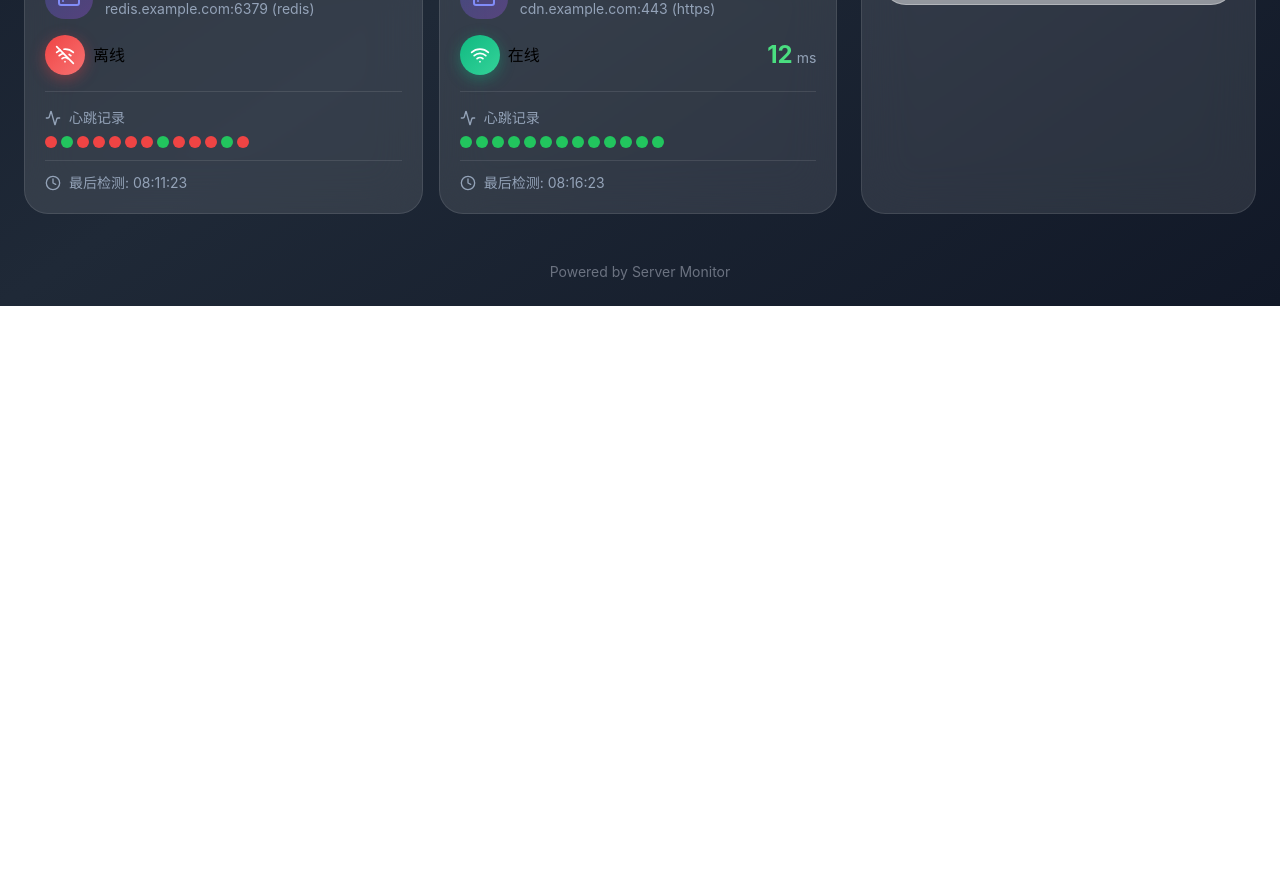
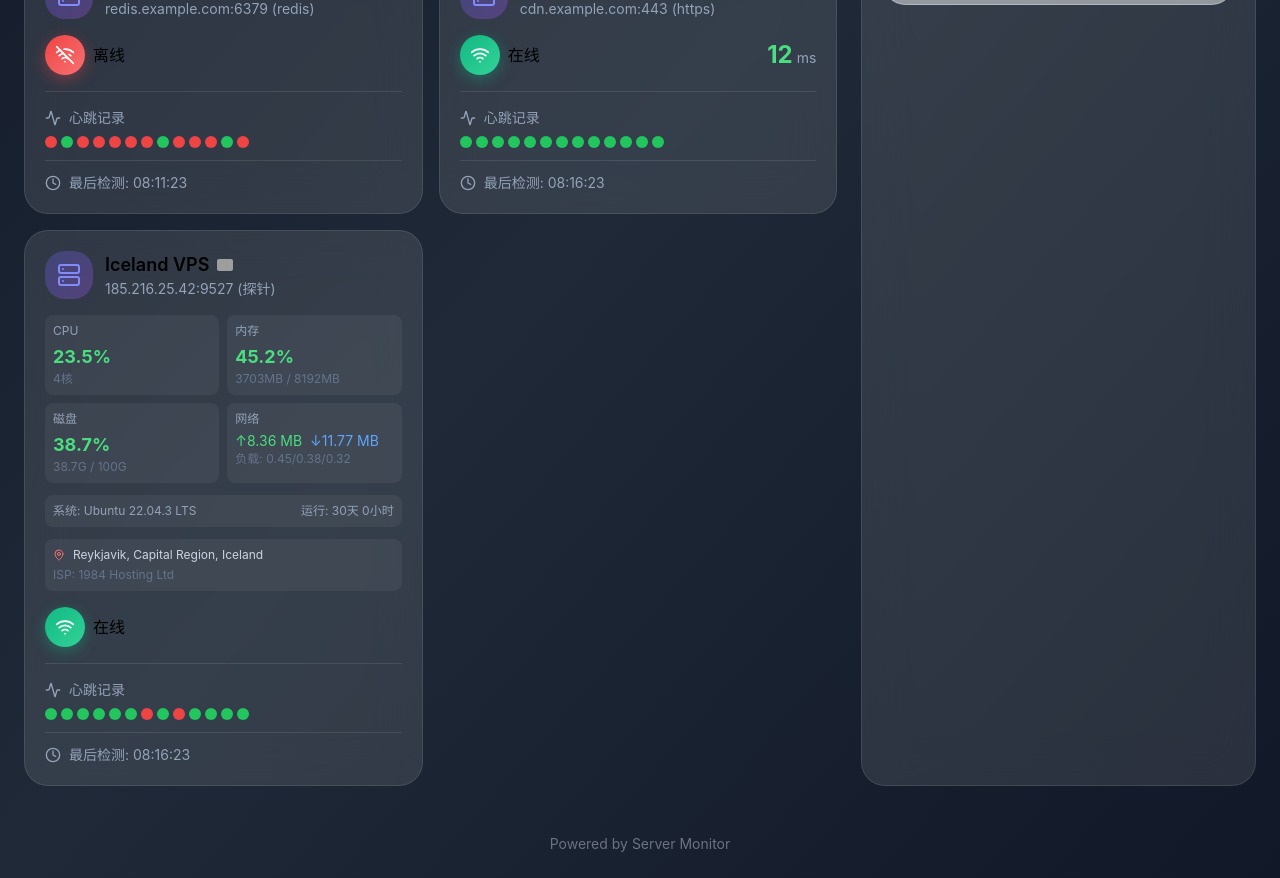
Before and after one commit to XFINL/LunarByte_Heartbeat, a React (Vite) app: page /public in a window 1280 px wide. Shown: the part 580-1458 px from the top of the page. Before the commit the page ends 886 px from the top, so only its background shows below. Built offline with nearby package versions, Linux system fonts and the light colour scheme; grey boxes are pictures that could not be loaded.

Commit message:
feat: 添加冰岛探针服务器预览和国旗图标

```diff
--- /dev/null
+++ b/src/components/CountryFlag.tsx
@@ -0,0 +1,41 @@
+interface CountryFlagProps {
+  countryCode: string;
+  size?: 'sm' | 'md' | 'lg';
+}
+
+const countryCodes: Record<string, string> = {
+  'Iceland': 'IS',
+  'United States': 'US',
+  'China': 'CN',
+  'Japan': 'JP',
+  'Germany': 'DE',
+  'United Kingdom': 'GB',
+  'France': 'FR',
+  'Canada': 'CA',
+  'Australia': 'AU',
+  'Singapore': 'SG',
+  'South Korea': 'KR',
+  'Netherlands': 'NL',
+  'Russia': 'RU',
+  'Brazil': 'BR',
+  'India': 'IN',
+};
+
+export default function CountryFlag({ countryCode, size = 'sm' }: CountryFlagProps) {
+  const code = countryCodes[countryCode] || countryCode.toUpperCase();
+
+  const sizeClasses = {
+    sm: 'w-4 h-3',
+    md: 'w-6 h-4',
+    lg: 'w-8 h-6',
+  };
+
+  return (
+    <img
+      src={`https://flagcdn.com/${size === 'lg' ? '48' : size === 'md' ? '32' : '24'}/${code.toLowerCase()}.png`}
+      alt={countryCode}
+      className={`${sizeClasses[size]} rounded-sm shadow-sm object-cover`}
+      loading="lazy"
+    />
+  );
+}
--- a/src/components/ProbeDataCard.tsx
+++ b/src/components/ProbeDataCard.tsx
@@ -1,5 +1,6 @@
 import { Cpu, HardDrive, Wifi, Globe, Clock, Server, MapPin } from 'lucide-react';
 import type { ProbeData } from '@/types';
+import CountryFlag from './CountryFlag';
 
 interface ProbeDataCardProps {
   data: ProbeData;
@@ -144,10 +145,13 @@ export default function ProbeDataCard({ data }: ProbeDataCardProps) {
             <MapPin className="w-3 h-3 text-red-500" />
             <span className="text-xs text-gray-500">IP位置</span>
           </div>
-          <p className="text-xs text-gray-600">
-            {data.ip_location.country} {data.ip_location.region} {data.ip_location.city}
-          </p>
-          <p className="text-xs text-gray-400">
+          <div className="flex items-center gap-2">
+            <CountryFlag countryCode={data.ip_location.country} />
+            <p className="text-xs text-gray-600">
+              {data.ip_location.country} {data.ip_location.region} {data.ip_location.city}
+            </p>
+          </div>
+          <p className="text-xs text-gray-400 mt-1">
             IP: {data.ip_location.ip} · ISP: {data.ip_location.isp}
           </p>
         </div>
--- a/src/pages/PublicDisplay.tsx
+++ b/src/pages/PublicDisplay.tsx
@@ -1,8 +1,9 @@
-import { Server, Wifi, WifiOff, Loader, Clock, Activity, Globe } from 'lucide-react';
+import { Server, Wifi, WifiOff, Loader, Clock, Activity, Globe, MapPin } from 'lucide-react';
 import { useEffect, useState } from 'react';
 import { useServerStore } from '@/store/serverStore';
 import ResponseChart from '@/components/ResponseChart';
 import HeartbeatDot from '@/components/HeartbeatDot';
+import CountryFlag from '@/components/CountryFlag';
 
 export default function PublicDisplay() {
   const { publicSettings, getPublicServers, getServerLogs, getStats, updateServerStatus } = useServerStore();
@@ -21,8 +22,10 @@ export default function PublicDisplay() {
     const refreshInterval = setInterval(() => {
       const servers = getPublicServers();
       servers.forEach((server) => {
-        const isOnline = Math.random() > 0.1;
-        updateServerStatus(server.id, isOnline ? 'online' : 'offline', Math.floor(Math.random() * 100) + 10);
+        if (server.protocol !== 'probe') {
+          const isOnline = Math.random() > 0.1;
+          updateServerStatus(server.id, isOnline ? 'online' : 'offline', Math.floor(Math.random() * 100) + 10);
+        }
       });
     }, publicSettings.refresh_interval * 1000);
 
@@ -44,6 +47,28 @@ export default function PublicDisplay() {
       default:
         return { label: '未知', class: 'bg-gray-400', icon: Server };
     }
+  };
+
+  const formatBytes = (bytes: number) => {
+    if (bytes === 0) return '0 B';
+    const k = 1024;
+    const sizes = ['B', 'KB', 'MB', 'GB', 'TB'];
+    const i = Math.floor(Math.log(bytes) / Math.log(k));
+    return parseFloat((bytes / Math.pow(k, i)).toFixed(2)) + ' ' + sizes[i];
+  };
+
+  const formatUptime = (seconds: number) => {
+    const days = Math.floor(seconds / 86400);
+    const hours = Math.floor((seconds % 86400) / 3600);
+    if (days > 0) return `${days}天 ${hours}小时`;
+    if (hours > 0) return `${hours}小时`;
+    return `${Math.floor((seconds % 3600) / 60)}分钟`;
+  };
+
+  const getUsageColor = (usage: number) => {
+    if (usage < 50) return 'text-green-400';
+    if (usage < 80) return 'text-yellow-400';
+    return 'text-red-400';
   };
 
   const pageTitle = publicSettings.title || '服务器监控';
@@ -135,11 +160,73 @@ export default function PublicDisplay() {
                           <Server className="w-6 h-6 text-indigo-400" />
                         </div>
                         <div>
-                          <h3 className="font-semibold text-lg">{server.name}</h3>
-                          <p className="text-slate-400 text-sm">{server.hostname}:{server.port} ({server.protocol})</p>
+                          <div className="flex items-center gap-2">
+                            <h3 className="font-semibold text-lg">{server.name}</h3>
+                            {server.protocol === 'probe' && server.probe_data?.ip_location && (
+                              <CountryFlag countryCode={server.probe_data.ip_location.country} />
+                            )}
+                          </div>
+                          <p className="text-slate-400 text-sm">{server.hostname}:{server.port} ({server.protocol === 'probe' ? '探针' : server.protocol})</p>
                         </div>
                       </div>
                     </div>
+
+                    {server.protocol === 'probe' && server.probe_data && (
+                      <div className="mb-4 space-y-3">
+                        <div className="grid grid-cols-2 gap-2">
+                          <div className="bg-white/5 rounded-lg p-2">
+                            <div className="text-xs text-slate-400 mb-1">CPU</div>
+                            <div className={`text-lg font-bold ${getUsageColor(server.probe_data.cpu_usage)}`}>
+                              {server.probe_data.cpu_usage.toFixed(1)}%
+                            </div>
+                            <div className="text-xs text-slate-500">{server.probe_data.cpu_cores}核</div>
+                          </div>
+                          <div className="bg-white/5 rounded-lg p-2">
+                            <div className="text-xs text-slate-400 mb-1">内存</div>
+                            <div className={`text-lg font-bold ${getUsageColor(server.probe_data.memory_usage)}`}>
+                              {server.probe_data.memory_usage.toFixed(1)}%
+                            </div>
+                            <div className="text-xs text-slate-500">{server.probe_data.memory_used}MB / {server.probe_data.memory_total}MB</div>
+                          </div>
+                          <div className="bg-white/5 rounded-lg p-2">
+                            <div className="text-xs text-slate-400 mb-1">磁盘</div>
+                            <div className={`text-lg font-bold ${getUsageColor(server.probe_data.disk_usage)}`}>
+                              {server.probe_data.disk_usage.toFixed(1)}%
+                            </div>
+                            <div className="text-xs text-slate-500">{server.probe_data.disk_used} / {server.probe_data.disk_total}</div>
+                          </div>
+                          <div className="bg-white/5 rounded-lg p-2">
+                            <div className="text-xs text-slate-400 mb-1">网络</div>
+                            <div className="text-sm">
+                              <span className="text-green-400">↑{formatBytes(server.probe_data.network_tx)}</span>
+                              <span className="text-blue-400 ml-2">↓{formatBytes(server.probe_data.network_rx)}</span>
+                            </div>
+                            <div className="text-xs text-slate-500">负载: {server.probe_data.load_avg.join('/')}</div>
+                          </div>
+                        </div>
+
+                        <div className="bg-white/5 rounded-lg p-2">
+                          <div className="flex items-center justify-between text-xs">
+                            <span className="text-slate-400">系统: {server.probe_data.os_name}</span>
+                            <span className="text-slate-400">运行: {formatUptime(server.probe_data.uptime)}</span>
+                          </div>
+                        </div>
+
+                        {server.probe_data.ip_location && (
+                          <div className="bg-white/5 rounded-lg p-2">
+                            <div className="flex items-center gap-2">
+                              <MapPin className="w-3 h-3 text-red-400" />
+                              <span className="text-xs text-slate-300">
+                                {server.probe_data.ip_location.city}, {server.probe_data.ip_location.region}, {server.probe_data.ip_location.country}
+                              </span>
+                            </div>
+                            <div className="text-xs text-slate-500 mt-1">
+                              ISP: {server.probe_data.ip_location.isp}
+                            </div>
+                          </div>
+                        )}
+                      </div>
+                    )}
 
                     <div className="flex items-center justify-between">
                       <div className="flex items-center gap-2">
@@ -149,7 +236,7 @@ export default function PublicDisplay() {
                         <span className="font-medium">{statusConfig.label}</span>
                       </div>
 
-                      {server.status === 'online' && (
+                      {server.status === 'online' && server.protocol !== 'probe' && (
                         <div className="text-right">
                           <span className="text-2xl font-bold text-green-400">{server.response_time}</span>
                           <span className="text-slate-400 text-sm ml-1">ms</span>
--- a/src/store/serverStore.ts
+++ b/src/store/serverStore.ts
@@ -108,6 +108,47 @@ const mockServers: Server[] = [
     updated_at: new Date().toISOString(),
     is_public: false,
     heartbeat: [],
+  },
+  {
+    id: 7,
+    name: 'Iceland VPS',
+    hostname: '185.216.25.42',
+    port: 9527,
+    protocol: 'probe',
+    status: 'online',
+    response_time: 0,
+    last_check: new Date().toISOString(),
+    created_at: '2024-01-20T08:00:00Z',
+    updated_at: new Date().toISOString(),
+    is_public: true,
+    heartbeat: generateMockHeartbeat('online'),
+    probe_secret: 'a1b2c3d4e5f6g7h8i9j0k1l2m3n4o5p6',
+    probe_data: {
+      cpu_usage: 23.5,
+      memory_usage: 45.2,
+      memory_total: 8192,
+      memory_used: 3703,
+      disk_usage: 38.7,
+      disk_total: '100G',
+      disk_used: '38.7G',
+      network_rx: 12345678,
+      network_tx: 8765432,
+      os_name: 'Ubuntu 22.04.3 LTS',
+      os_arch: 'x86_64',
+      cpu_cores: 4,
+      cpu_model: 'Intel Xeon E5-2680 v4',
+      ip_location: {
+        ip: '185.216.25.42',
+        country: 'Iceland',
+        region: 'Capital Region',
+        city: 'Reykjavik',
+        isp: '1984 Hosting Ltd',
+        latitude: 64.1466,
+        longitude: -21.9426,
+      },
+      uptime: 2592000,
+      load_avg: [0.45, 0.38, 0.32],
+    },
   },
 ];
 
```
